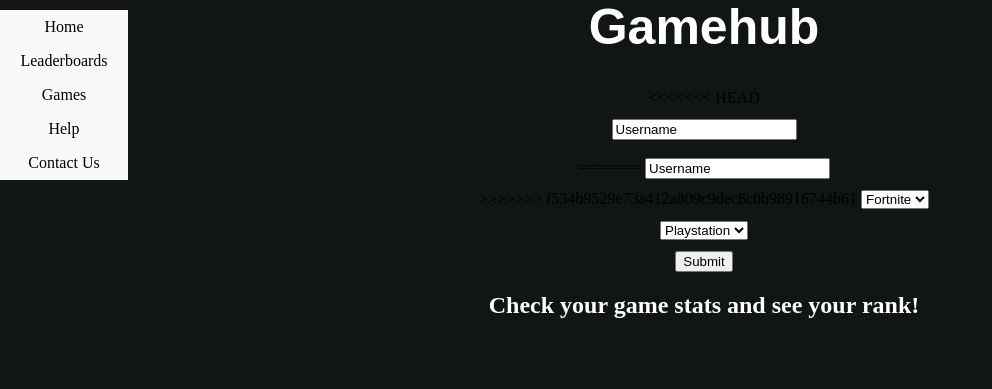
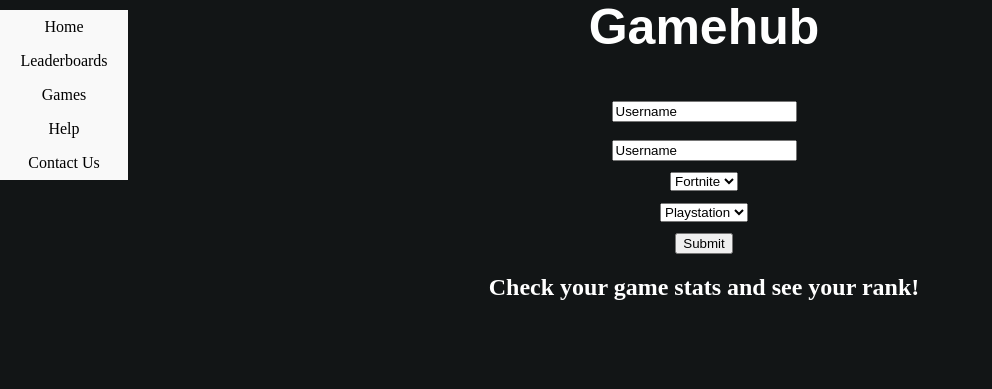
Before and after one commit to shahanmny/FortFinder, a Python web app: template templates/index.html in a window 1280 px wide. Shown: the part 36-425 px from the top of the page, without its empty margins (0-992 px from the left). Run offline with Jinja, Linux system fonts and the light colour scheme; the template is opened without the code that fills it, so the values that code supplies are empty; some web fonts are replaced.

Commit message:
fixed errors

```diff
--- a/templates/index.html
+++ b/templates/index.html
@@ -25,16 +25,13 @@
 			</header>
 			<section></section>
 			<div class="text-center">
-<<<<<<< HEAD
 				<form method="post" action="/stats">
 					<input type="text" name="username" value="Username"/>
 					<br/><br/>
-=======
 				<form action="/stats">
 					<input type="text" name="" value="Username"/>
 				</form>
 				<form action="/stats">
->>>>>>> f534b9529e73a412a809c9dec8c0b98916744b61
 					<select name="games">
 						<option value="Fortnite">Fortnite</option>
 						<option value="PubG">PubG</option>
```
Also changed, not shown: 1 other file.
